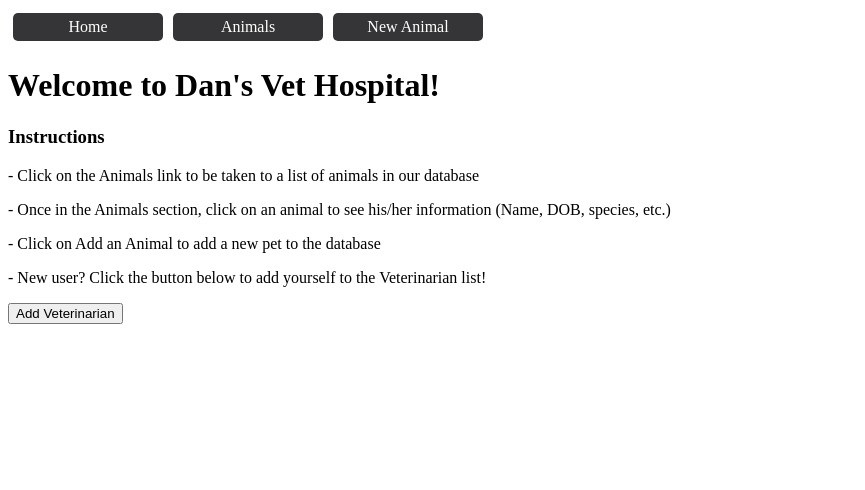
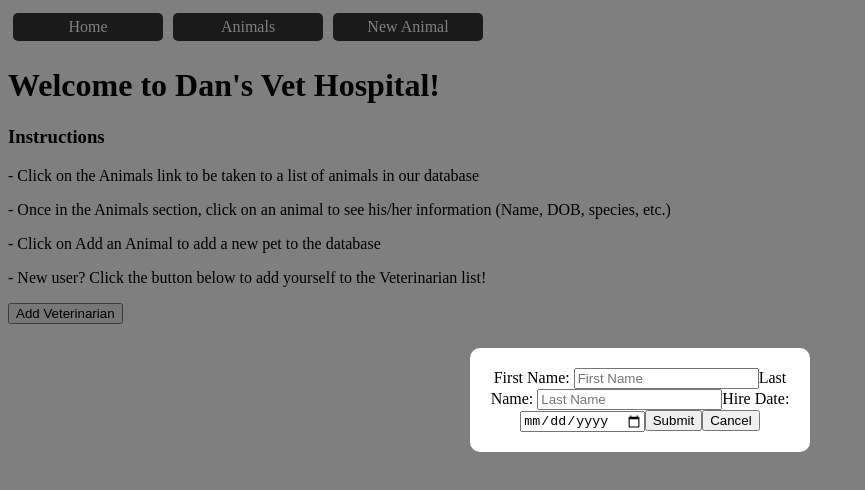
Before and after one commit to doswald32/DO-phase-4-final-project, a React (Create React App) app in the folder client/: page / in a window 1280 px wide. Both pictures are taken after a click on the button "Add Veterinarian". Shown: the top 490 px of the page, without its empty margins (0-865 px from the left). Built offline with nearby package versions, Linux system fonts and the light colour scheme; no server answers.

Commit message:
added button to home screen to add new vet. created new vet component. sustains a new vet to the database and adds the vet to the vet dropdown in the new animal form

```diff
--- a/client/src/App.css
+++ b/client/src/App.css
@@ -74,3 +74,24 @@
   width: 75px;
   margin-top: 10px;
 }
+
+.new-vet-form-container {
+  position: fixed;
+  top: 0;
+  left: 0;
+  width: 100%;
+  height: 100%;
+  background: rgba(0, 0, 0, 0.5);
+  display: flex;
+  justify-content: center;
+  align-items: center;
+  z-index: 1000;
+}
+
+.new-vet-form {
+  background: white;
+  padding: 20px;
+  border-radius: 10px;
+  width: 300px;
+  text-align: center;
+}
--- a/client/src/components/Home.js
+++ b/client/src/components/Home.js
@@ -1,4 +1,12 @@
+import { useState } from "react";
+// import { useOutletContext } from "react-router-dom";
+import NewVetForm from "./NewVetForm";
+
 function Home() {
+
+    // const { vets, setVets } = useOutletContext();
+    const [isPopUpOpen, setIsPopUpOpen] = useState(false);
+
     return (
         <main>
             <h1>Welcome to Dan's Vet Hospital!</h1>
@@ -7,7 +15,10 @@ function Home() {
             <p>- Once in the Animals section, click on an animal to see his/her information (Name, DOB, species, etc.)</p>
             <p>- Click on Add an Animal to add a new pet to the database</p>
             <p>- New user? Click the button below to add yourself to the Veterinarian list!</p>
-            <button>Add Veterinarian</button>
+            <button onClick={() => setIsPopUpOpen(true)}>Add Veterinarian</button>
+            {isPopUpOpen && (
+                <NewVetForm onClose={() => setIsPopUpOpen(false)}></NewVetForm>
+            )}
         </main>
     )
 }
--- a/client/src/components/NewAnimal.js
+++ b/client/src/components/NewAnimal.js
@@ -1,12 +1,12 @@
-import React, { useState, useEffect } from "react";
-import { useOutlet, useOutletContext } from "react-router-dom";
+// import React, { useState, useEffect } from "react";
+import { useOutletContext } from "react-router-dom";
 import { useFormik } from "formik";
 import * as Yup from "yup";
 
 function NewAnimal() {
-    const { setAnimalsList } = useOutletContext();
-    const { owners, setOwners } = useOutletContext();
-    const { vets, setVets } = useOutletContext();
+    const { setAnimalsList, owners, vets } = useOutletContext();
+    // const { owners } = useOutletContext();
+    // const { vets } = useOutletContext();
     // const [owners, setOwners] = useState([])
     // const [vets, setVets] = useState([])
 
@@ -56,7 +56,7 @@ function NewAnimal() {
             })
             .then((r) => r.json())
             .then((data) => {setAnimalsList((prevAnimalsList) => [...prevAnimalsList, data]);
-                resetForm();
+            resetForm();
             });
         },
     })
--- /dev/null
+++ b/client/src/components/NewVetForm.js
@@ -0,0 +1,57 @@
+// import { useState } from "react";
+import { useOutletContext } from "react-router-dom";
+import { useFormik } from "formik";
+import * as Yup from "yup";
+
+function NewVetForm({ onClose }) {
+    const { setVets } = useOutletContext();
+    // const [firstName, setFirstName] = useState("");
+    // const [lastName, setLastName] = useState("");
+    // const [hireDate, setHireDate] = useState("");
+
+    const formSchema = Yup.object({
+        firstName: Yup.string().required("First name is required"),
+        lastName: Yup.string().required("Last name is required."),
+        hireDate: Yup.date().required("Hire date is required"),
+    })
+
+    const formik = useFormik ({
+        initialValues: {
+            firstName: "",
+            lastName: "",
+            hireDate: "",
+        },
+        validationSchema: formSchema,
+        onSubmit: (values, { resetForm }) => {
+            fetch('http://127.0.0.1:5555/vets', {
+                method: "POST",
+                headers: {
+                    "Content-Type": "application/json",
+                },
+                body: JSON.stringify(values, null, 2),
+            })
+            .then((r) => r.json())
+            .then((data) => setVets((prevVets) => ([...prevVets, data])))
+            resetForm();
+        }
+    })
+
+    return (
+        <main>
+            <div className="new-vet-form-container">
+                <form className="new-vet-form" onSubmit={formik.handleSubmit}>
+                    <label htmlFor="firstName">First Name: </label>
+                    <input id="firstName" name="firstName" placeholder="First Name" value={formik.values.firstName} onChange={formik.handleChange}/>
+                    <label htmlFor="lastName">Last Name: </label>
+                    <input id="lastName" name="lastName" placeholder="Last Name" value={formik.values.lastName} onChange={formik.handleChange}/>
+                    <label htmlFor="hireDate">Hire Date: </label>
+                    <input id="hireDate" name="hireDate" type="date" value={formik.values.hireDate} onChange={formik.handleChange}/>
+                    <button type="submit">Submit</button>
+                    <button onClick={onClose}>Cancel</button>
+                </form>
+            </div>
+        </main>
+    )
+}
+
+export default NewVetForm;
```
Also changed, not shown: 1 other file (tests, documents, lock files or other folders).
